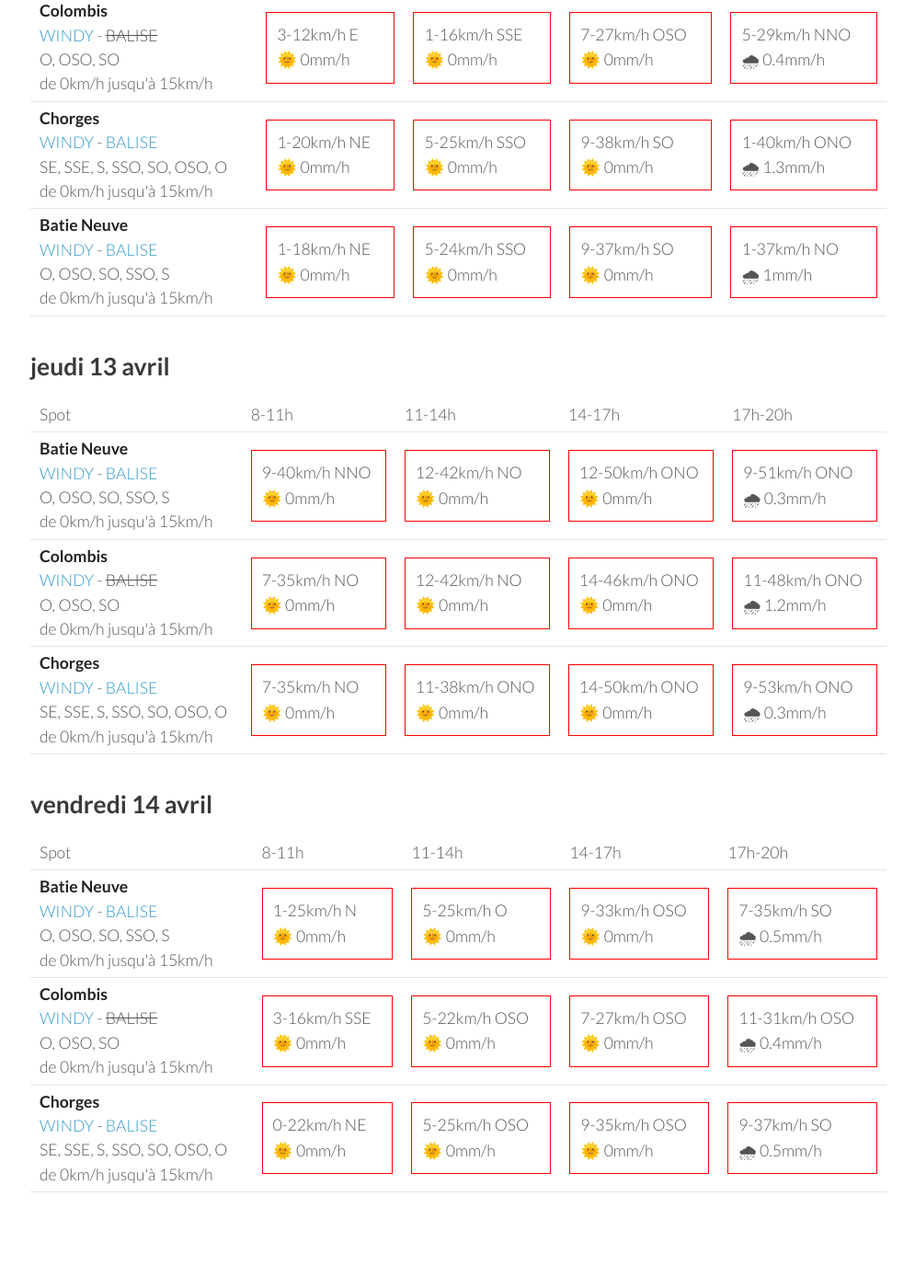
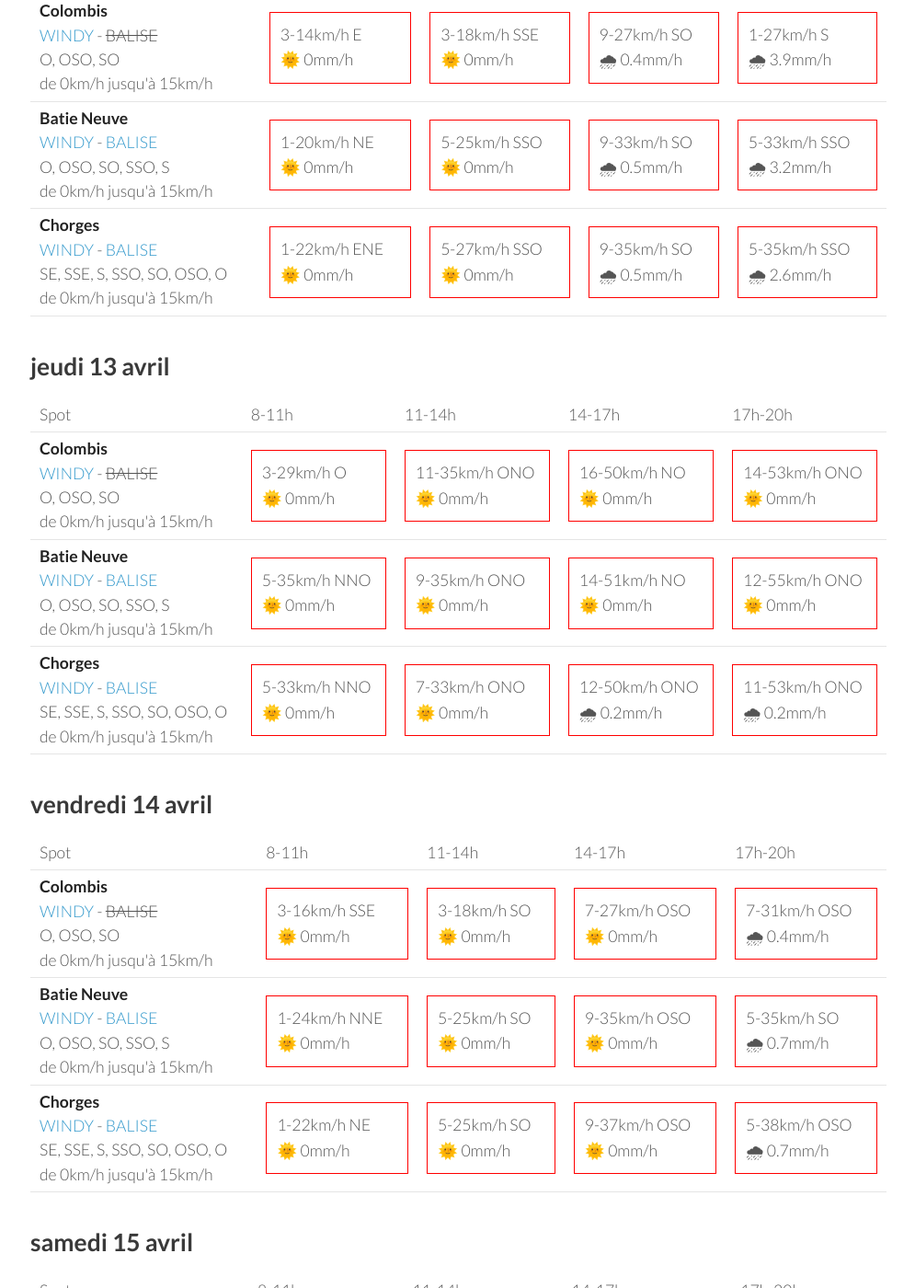
Before and after one commit to parapente-dans-le-nord/parapente-dans-le-nord.github.io, a Jekyll site: the page built from saint_andre.markdown, in a window 1280 px wide and 1400 px high, scrolled down 1325 px. Shown: the whole window at 92% size, without its empty margins (25-1020 px from the left). Built offline with Jekyll 4.4.1, drawn with Linux system fonts in a browser that asks for light colours; some of the changed text lies outside the part shown.

Commit message:
update index.markdown

```diff
--- a/saint_andre.markdown
+++ b/saint_andre.markdown
@@ -22,33 +22,30 @@ page mise à jour le lundi 10 avril 06:36
       <td>17h-20h</td>
     </tr>
 <tr>
+        <td><strong>Batie Neuve</strong><br><a href="https://windy.com/44.584/6.236?44.559,6.262,10,m:eTtagly">WINDY</a> - <span class=""><a href="https://www.openwindmap.org/PP554">BALISE</a> </span><br> <span class="vent-favorable">O, OSO, SO, SSO, S</span><br><span class="force-vent">de 0km/h jusqu'à 15km/h</span> </td>
+
+            <td><div class="not-flyable"><p>0-0km/h NA</p><p>🌧️ 0mm/h</p></div></td>
+            <td><div class="flyable"><p>5-12km/h S</p><p>🌞 0mm/h</p></div></td>
+            <td><div class="not-flyable"><p>11-24km/h SSO</p><p>🌞 0mm/h</p></div></td>
+            <td><div class="not-flyable"><p>9-24km/h SO</p><p>🌞 0mm/h</p></div></td>
+
+    </tr>
+<tr>
         <td><strong>Chorges</strong><br><a href="https://windy.com/44.578/6.280?44.559,6.262,10">WINDY</a> - <span class=""><a href="https://www.openwindmap.org/PP554">BALISE</a> </span><br> <span class="vent-favorable">SE, SSE, S, SSO, SO, OSO, O</span><br><span class="force-vent">de 0km/h jusqu'à 15km/h</span> </td>
 
-            <td><div class="not-flyable"><p>1-5km/h NNE</p><p>🌞 0mm/h</p></div></td>
-            <td><div class="flyable"><p>7-12km/h SO</p><p>🌞 0mm/h</p></div></td>
-            <td><div class="not-flyable"><p>12-25km/h SO</p><p>🌞 0mm/h</p></div></td>
-            <td><div class="not-flyable"><p>9-22km/h OSO</p><p>🌞 0mm/h</p></div></td>
-
+            <td><div class="not-flyable"><p>0-0km/h NA</p><p>🌧️ 0mm/h</p></div></td>
+            <td><div class="flyable"><p>5-9km/h SSO</p><p>🌞 0mm/h</p></div></td>
+            <td><div class="not-flyable"><p>11-22km/h OSO</p><p>🌞 0mm/h</p></div></td>
+            <td><div class="not-flyable"><p>9-20km/h SO</p><p>🌞 0mm/h</p></div></td>
 
     </tr>
 <tr>
         <td><strong>Colombis</strong><br><a href="https://windy.com/44.494/6.216?44.559,6.262,10">WINDY</a> - <span class="no-balise"> BALISE </span><br> <span class="vent-favorable">O, OSO, SO</span><br><span class="force-vent">de 0km/h jusqu'à 15km/h</span> </td>
 
-            <td><div class="not-flyable"><p>3-7km/h NNE</p><p>🌞 0mm/h</p></div></td>
-            <td><div class="not-flyable"><p>7-18km/h OSO</p><p>🌞 0mm/h</p></div></td>
-            <td><div class="not-flyable"><p>11-25km/h OSO</p><p>🌞 0mm/h</p></div></td>
-            <td><div class="not-flyable"><p>9-24km/h OSO</p><p>🌞 0mm/h</p></div></td>
-
-
-    </tr>
-<tr>
-        <td><strong>Batie Neuve</strong><br><a href="https://windy.com/44.584/6.236?44.559,6.262,10,m:eTtagly">WINDY</a> - <span class=""><a href="https://www.openwindmap.org/PP554">BALISE</a> </span><br> <span class="vent-favorable">O, OSO, SO, SSO, S</span><br><span class="force-vent">de 0km/h jusqu'à 15km/h</span> </td>
-
-            <td><div class="not-flyable"><p>5-7km/h NE</p><p>🌞 0mm/h</p></div></td>
-            <td><div class="not-flyable"><p>7-16km/h SO</p><p>🌞 0mm/h</p></div></td>
-            <td><div class="not-flyable"><p>11-27km/h OSO</p><p>🌞 0mm/h</p></div></td>
-            <td><div class="not-flyable"><p>7-22km/h O</p><p>🌞 0mm/h</p></div></td>
-
+            <td><div class="not-flyable"><p>0-0km/h NA</p><p>🌧️ 0mm/h</p></div></td>
+            <td><div class="not-flyable"><p>3-11km/h SSE</p><p>🌞 0mm/h</p></div></td>
+            <td><div class="not-flyable"><p>9-25km/h OSO</p><p>🌞 0mm/h</p></div></td>
+            <td><div class="not-flyable"><p>9-24km/h SO</p><p>🌞 0mm/h</p></div></td>
 
     </tr>
 
@@ -70,30 +67,30 @@ page mise à jour le lundi 10 avril 06:36
 <tr>
         <td><strong>Colombis</strong><br><a href="https://windy.com/44.494/6.216?44.559,6.262,10">WINDY</a> - <span class="no-balise"> BALISE </span><br> <span class="vent-favorable">O, OSO, SO</span><br><span class="force-vent">de 0km/h jusqu'à 15km/h</span> </td>
 
-            <td><div class="not-flyable"><p>5-12km/h NO</p><p>🌞 0mm/h</p></div></td>
+            <td><div class="not-flyable"><p>5-11km/h ONO</p><p>🌞 0mm/h</p></div></td>
             <td><div class="flyable"><p>5-14km/h O</p><p>🌞 0mm/h</p></div></td>
-            <td><div class="not-flyable"><p>9-24km/h NO</p><p>🌞 0mm/h</p></div></td>
-            <td><div class="not-flyable"><p>7-24km/h NO</p><p>🌞 0mm/h</p></div></td>
+            <td><div class="not-flyable"><p>9-25km/h NO</p><p>🌞 0mm/h</p></div></td>
+            <td><div class="not-flyable"><p>11-33km/h NO</p><p>🌞 0mm/h</p></div></td>
+
+
+    </tr>
+<tr>
+        <td><strong>Batie Neuve</strong><br><a href="https://windy.com/44.584/6.236?44.559,6.262,10,m:eTtagly">WINDY</a> - <span class=""><a href="https://www.openwindmap.org/PP554">BALISE</a> </span><br> <span class="vent-favorable">O, OSO, SO, SSO, S</span><br><span class="force-vent">de 0km/h jusqu'à 15km/h</span> </td>
+
+            <td><div class="not-flyable"><p>5-14km/h NO</p><p>🌞 0mm/h</p></div></td>
+            <td><div class="not-flyable"><p>9-25km/h O</p><p>🌞 0mm/h</p></div></td>
+            <td><div class="not-flyable"><p>18-48km/h NO</p><p>🌞 0mm/h</p></div></td>
+            <td><div class="not-flyable"><p>16-42km/h NNO</p><p>🌞 0mm/h</p></div></td>
 
 
     </tr>
 <tr>
         <td><strong>Chorges</strong><br><a href="https://windy.com/44.578/6.280?44.559,6.262,10">WINDY</a> - <span class=""><a href="https://www.openwindmap.org/PP554">BALISE</a> </span><br> <span class="vent-favorable">SE, SSE, S, SSO, SO, OSO, O</span><br><span class="force-vent">de 0km/h jusqu'à 15km/h</span> </td>
 
-            <td><div class="flyable"><p>1-12km/h OSO</p><p>🌞 0mm/h</p></div></td>
-            <td><div class="not-flyable"><p>7-25km/h O</p><p>🌞 0mm/h</p></div></td>
-            <td><div class="not-flyable"><p>14-35km/h ONO</p><p>🌞 0mm/h</p></div></td>
-            <td><div class="not-flyable"><p>12-33km/h NO</p><p>🌞 0mm/h</p></div></td>
-
-
-    </tr>
-<tr>
-        <td><strong>Batie Neuve</strong><br><a href="https://windy.com/44.584/6.236?44.559,6.262,10,m:eTtagly">WINDY</a> - <span class=""><a href="https://www.openwindmap.org/PP554">BALISE</a> </span><br> <span class="vent-favorable">O, OSO, SO, SSO, S</span><br><span class="force-vent">de 0km/h jusqu'à 15km/h</span> </td>
-
-            <td><div class="not-flyable"><p>9-27km/h NO</p><p>🌞 0mm/h</p></div></td>
-            <td><div class="not-flyable"><p>12-38km/h NO</p><p>🌞 0mm/h</p></div></td>
-            <td><div class="not-flyable"><p>14-40km/h NO</p><p>🌞 0mm/h</p></div></td>
-            <td><div class="not-flyable"><p>14-37km/h NO</p><p>🌞 0mm/h</p></div></td>
+            <td><div class="not-flyable"><p>3-12km/h ONO</p><p>🌞 0mm/h</p></div></td>
+            <td><div class="not-flyable"><p>9-22km/h OSO</p><p>🌞 0mm/h</p></div></td>
+            <td><div class="not-flyable"><p>18-40km/h NO</p><p>🌞 0mm/h</p></div></td>
+            <td><div class="not-flyable"><p>16-35km/h NNO</p><p>🌞 0mm/h</p></div></td>
 
 
     </tr>
@@ -116,30 +113,30 @@ page mise à jour le lundi 10 avril 06:36
 <tr>
         <td><strong>Colombis</strong><br><a href="https://windy.com/44.494/6.216?44.559,6.262,10">WINDY</a> - <span class="no-balise"> BALISE </span><br> <span class="vent-favorable">O, OSO, SO</span><br><span class="force-vent">de 0km/h jusqu'à 15km/h</span> </td>
 
-            <td><div class="not-flyable"><p>3-12km/h E</p><p>🌞 0mm/h</p></div></td>
-            <td><div class="not-flyable"><p>1-16km/h SSE</p><p>🌞 0mm/h</p></div></td>
-            <td><div class="not-flyable"><p>7-27km/h OSO</p><p>🌞 0mm/h</p></div></td>
-            <td><div class="not-flyable"><p>5-29km/h NNO</p><p>🌧 0.4mm/h</p></div></td>
+            <td><div class="not-flyable"><p>3-14km/h E</p><p>🌞 0mm/h</p></div></td>
+            <td><div class="not-flyable"><p>3-18km/h SSE</p><p>🌞 0mm/h</p></div></td>
+            <td><div class="not-flyable"><p>9-27km/h SO</p><p>🌧 0.4mm/h</p></div></td>
+            <td><div class="not-flyable"><p>1-27km/h S</p><p>🌧 3.9mm/h</p></div></td>
+
+
+    </tr>
+<tr>
+        <td><strong>Batie Neuve</strong><br><a href="https://windy.com/44.584/6.236?44.559,6.262,10,m:eTtagly">WINDY</a> - <span class=""><a href="https://www.openwindmap.org/PP554">BALISE</a> </span><br> <span class="vent-favorable">O, OSO, SO, SSO, S</span><br><span class="force-vent">de 0km/h jusqu'à 15km/h</span> </td>
+
+            <td><div class="not-flyable"><p>1-20km/h NE</p><p>🌞 0mm/h</p></div></td>
+            <td><div class="not-flyable"><p>5-25km/h SSO</p><p>🌞 0mm/h</p></div></td>
+            <td><div class="not-flyable"><p>9-33km/h SO</p><p>🌧 0.5mm/h</p></div></td>
+            <td><div class="not-flyable"><p>5-33km/h SSO</p><p>🌧 3.2mm/h</p></div></td>
 
 
     </tr>
 <tr>
         <td><strong>Chorges</strong><br><a href="https://windy.com/44.578/6.280?44.559,6.262,10">WINDY</a> - <span class=""><a href="https://www.openwindmap.org/PP554">BALISE</a> </span><br> <span class="vent-favorable">SE, SSE, S, SSO, SO, OSO, O</span><br><span class="force-vent">de 0km/h jusqu'à 15km/h</span> </td>
 
-            <td><div class="not-flyable"><p>1-20km/h NE</p><p>🌞 0mm/h</p></div></td>
-            <td><div class="not-flyable"><p>5-25km/h SSO</p><p>🌞 0mm/h</p></div></td>
-            <td><div class="not-flyable"><p>9-38km/h SO</p><p>🌞 0mm/h</p></div></td>
-            <td><div class="not-flyable"><p>1-40km/h ONO</p><p>🌧 1.3mm/h</p></div></td>
-
-
-    </tr>
-<tr>
-        <td><strong>Batie Neuve</strong><br><a href="https://windy.com/44.584/6.236?44.559,6.262,10,m:eTtagly">WINDY</a> - <span class=""><a href="https://www.openwindmap.org/PP554">BALISE</a> </span><br> <span class="vent-favorable">O, OSO, SO, SSO, S</span><br><span class="force-vent">de 0km/h jusqu'à 15km/h</span> </td>
-
-            <td><div class="not-flyable"><p>1-18km/h NE</p><p>🌞 0mm/h</p></div></td>
-            <td><div class="not-flyable"><p>5-24km/h SSO</p><p>🌞 0mm/h</p></div></td>
-            <td><div class="not-flyable"><p>9-37km/h SO</p><p>🌞 0mm/h</p></div></td>
-            <td><div class="not-flyable"><p>1-37km/h NO</p><p>🌧 1mm/h</p></div></td>
+            <td><div class="not-flyable"><p>1-22km/h ENE</p><p>🌞 0mm/h</p></div></td>
+            <td><div class="not-flyable"><p>5-27km/h SSO</p><p>🌞 0mm/h</p></div></td>
+            <td><div class="not-flyable"><p>9-35km/h SO</p><p>🌧 0.5mm/h</p></div></td>
+            <td><div class="not-flyable"><p>5-35km/h SSO</p><p>🌧 2.6mm/h</p></div></td>
 
 
     </tr>
@@ -160,32 +157,32 @@ page mise à jour le lundi 10 avril 06:36
       <td>17h-20h</td>
     </tr>
 <tr>
-        <td><strong>Batie Neuve</strong><br><a href="https://windy.com/44.584/6.236?44.559,6.262,10,m:eTtagly">WINDY</a> - <span class=""><a href="https://www.openwindmap.org/PP554">BALISE</a> </span><br> <span class="vent-favorable">O, OSO, SO, SSO, S</span><br><span class="force-vent">de 0km/h jusqu'à 15km/h</span> </td>
+        <td><strong>Colombis</strong><br><a href="https://windy.com/44.494/6.216?44.559,6.262,10">WINDY</a> - <span class="no-balise"> BALISE </span><br> <span class="vent-favorable">O, OSO, SO</span><br><span class="force-vent">de 0km/h jusqu'à 15km/h</span> </td>
 
-            <td><div class="not-flyable"><p>9-40km/h NNO</p><p>🌞 0mm/h</p></div></td>
-            <td><div class="not-flyable"><p>12-42km/h NO</p><p>🌞 0mm/h</p></div></td>
-            <td><div class="not-flyable"><p>12-50km/h ONO</p><p>🌞 0mm/h</p></div></td>
-            <td><div class="not-flyable"><p>9-51km/h ONO</p><p>🌧 0.3mm/h</p></div></td>
+            <td><div class="not-flyable"><p>3-29km/h O</p><p>🌞 0mm/h</p></div></td>
+            <td><div class="not-flyable"><p>11-35km/h ONO</p><p>🌞 0mm/h</p></div></td>
+            <td><div class="not-flyable"><p>16-50km/h NO</p><p>🌞 0mm/h</p></div></td>
+            <td><div class="not-flyable"><p>14-53km/h ONO</p><p>🌞 0mm/h</p></div></td>
 
 
     </tr>
 <tr>
-        <td><strong>Colombis</strong><br><a href="https://windy.com/44.494/6.216?44.559,6.262,10">WINDY</a> - <span class="no-balise"> BALISE </span><br> <span class="vent-favorable">O, OSO, SO</span><br><span class="force-vent">de 0km/h jusqu'à 15km/h</span> </td>
+        <td><strong>Batie Neuve</strong><br><a href="https://windy.com/44.584/6.236?44.559,6.262,10,m:eTtagly">WINDY</a> - <span class=""><a href="https://www.openwindmap.org/PP554">BALISE</a> </span><br> <span class="vent-favorable">O, OSO, SO, SSO, S</span><br><span class="force-vent">de 0km/h jusqu'à 15km/h</span> </td>
 
-            <td><div class="not-flyable"><p>7-35km/h NO</p><p>🌞 0mm/h</p></div></td>
-            <td><div class="not-flyable"><p>12-42km/h NO</p><p>🌞 0mm/h</p></div></td>
-            <td><div class="not-flyable"><p>14-46km/h ONO</p><p>🌞 0mm/h</p></div></td>
-            <td><div class="not-flyable"><p>11-48km/h ONO</p><p>🌧 1.2mm/h</p></div></td>
+            <td><div class="not-flyable"><p>5-35km/h NNO</p><p>🌞 0mm/h</p></div></td>
+            <td><div class="not-flyable"><p>9-35km/h ONO</p><p>🌞 0mm/h</p></div></td>
+            <td><div class="not-flyable"><p>14-51km/h NO</p><p>🌞 0mm/h</p></div></td>
+            <td><div class="not-flyable"><p>12-55km/h ONO</p><p>🌞 0mm/h</p></div></td>
 
 
     </tr>
 <tr>
         <td><strong>Chorges</strong><br><a href="https://windy.com/44.578/6.280?44.559,6.262,10">WINDY</a> - <span class=""><a href="https://www.openwindmap.org/PP554">BALISE</a> </span><br> <span class="vent-favorable">SE, SSE, S, SSO, SO, OSO, O</span><br><span class="force-vent">de 0km/h jusqu'à 15km/h</span> </td>
 
-            <td><div class="not-flyable"><p>7-35km/h NO</p><p>🌞 0mm/h</p></div></td>
-            <td><div class="not-flyable"><p>11-38km/h ONO</p><p>🌞 0mm/h</p></div></td>
-            <td><div class="not-flyable"><p>14-50km/h ONO</p><p>🌞 0mm/h</p></div></td>
-            <td><div class="not-flyable"><p>9-53km/h ONO</p><p>🌧 0.3mm/h</p></div></td>
+            <td><div class="not-flyable"><p>5-33km/h NNO</p><p>🌞 0mm/h</p></div></td>
+            <td><div class="not-flyable"><p>7-33km/h ONO</p><p>🌞 0mm/h</p></div></td>
+            <td><div class="not-flyable"><p>12-50km/h ONO</p><p>🌧 0.2mm/h</p></div></td>
+            <td><div class="not-flyable"><p>11-53km/h ONO</p><p>🌧 0.2mm/h</p></div></td>
 
 
     </tr>
@@ -206,32 +203,32 @@ page mise à jour le lundi 10 avril 06:36
       <td>17h-20h</td>
     </tr>
 <tr>
-        <td><strong>Batie Neuve</strong><br><a href="https://windy.com/44.584/6.236?44.559,6.262,10,m:eTtagly">WINDY</a> - <span class=""><a href="https://www.openwindmap.org/PP554">BALISE</a> </span><br> <span class="vent-favorable">O, OSO, SO, SSO, S</span><br><span class="force-vent">de 0km/h jusqu'à 15km/h</span> </td>
+        <td><strong>Colombis</strong><br><a href="https://windy.com/44.494/6.216?44.559,6.262,10">WINDY</a> - <span class="no-balise"> BALISE </span><br> <span class="vent-favorable">O, OSO, SO</span><br><span class="force-vent">de 0km/h jusqu'à 15km/h</span> </td>
 
-            <td><div class="not-flyable"><p>1-25km/h N</p><p>🌞 0mm/h</p></div></td>
-            <td><div class="not-flyable"><p>5-25km/h O</p><p>🌞 0mm/h</p></div></td>
-            <td><div class="not-flyable"><p>9-33km/h OSO</p><p>🌞 0mm/h</p></div></td>
-            <td><div class="not-flyable"><p>7-35km/h SO</p><p>🌧 0.5mm/h</p></div></td>
+            <td><div class="not-flyable"><p>3-16km/h SSE</p><p>🌞 0mm/h</p></div></td>
+            <td><div class="not-flyable"><p>3-18km/h SO</p><p>🌞 0mm/h</p></div></td>
+            <td><div class="not-flyable"><p>7-27km/h OSO</p><p>🌞 0mm/h</p></div></td>
+            <td><div class="not-flyable"><p>7-31km/h OSO</p><p>🌧 0.4mm/h</p></div></td>
 
 
     </tr>
 <tr>
-        <td><strong>Colombis</strong><br><a href="https://windy.com/44.494/6.216?44.559,6.262,10">WINDY</a> - <span class="no-balise"> BALISE </span><br> <span class="vent-favorable">O, OSO, SO</span><br><span class="force-vent">de 0km/h jusqu'à 15km/h</span> </td>
+        <td><strong>Batie Neuve</strong><br><a href="https://windy.com/44.584/6.236?44.559,6.262,10,m:eTtagly">WINDY</a> - <span class=""><a href="https://www.openwindmap.org/PP554">BALISE</a> </span><br> <span class="vent-favorable">O, OSO, SO, SSO, S</span><br><span class="force-vent">de 0km/h jusqu'à 15km/h</span> </td>
 
-            <td><div class="not-flyable"><p>3-16km/h SSE</p><p>🌞 0mm/h</p></div></td>
-            <td><div class="not-flyable"><p>5-22km/h OSO</p><p>🌞 0mm/h</p></div></td>
-            <td><div class="not-flyable"><p>7-27km/h OSO</p><p>🌞 0mm/h</p></div></td>
-            <td><div class="not-flyable"><p>11-31km/h OSO</p><p>🌧 0.4mm/h</p></div></td>
+            <td><div class="not-flyable"><p>1-24km/h NNE</p><p>🌞 0mm/h</p></div></td>
+            <td><div class="not-flyable"><p>5-25km/h SO</p><p>🌞 0mm/h</p></div></td>
+            <td><div class="not-flyable"><p>9-35km/h OSO</p><p>🌞 0mm/h</p></div></td>
+            <td><div class="not-flyable"><p>5-35km/h SO</p><p>🌧 0.7mm/h</p></div></td>
 
 
     </tr>
 <tr>
         <td><strong>Chorges</strong><br><a href="https://windy.com/44.578/6.280?44.559,6.262,10">WINDY</a> - <span class=""><a href="https://www.openwindmap.org/PP554">BALISE</a> </span><br> <span class="vent-favorable">SE, SSE, S, SSO, SO, OSO, O</span><br><span class="force-vent">de 0km/h jusqu'à 15km/h</span> </td>
 
-            <td><div class="not-flyable"><p>0-22km/h NE</p><p>🌞 0mm/h</p></div></td>
-            <td><div class="not-flyable"><p>5-25km/h OSO</p><p>🌞 0mm/h</p></div></td>
-            <td><div class="not-flyable"><p>9-35km/h OSO</p><p>🌞 0mm/h</p></div></td>
-            <td><div class="not-flyable"><p>9-37km/h SO</p><p>🌧 0.5mm/h</p></div></td>
+            <td><div class="not-flyable"><p>1-22km/h NE</p><p>🌞 0mm/h</p></div></td>
+            <td><div class="not-flyable"><p>5-25km/h SO</p><p>🌞 0mm/h</p></div></td>
+            <td><div class="not-flyable"><p>9-37km/h OSO</p><p>🌞 0mm/h</p></div></td>
+            <td><div class="not-flyable"><p>5-38km/h OSO</p><p>🌧 0.7mm/h</p></div></td>
 
 
     </tr>
@@ -239,3 +236,49 @@ page mise à jour le lundi 10 avril 06:36
 </tbody>
 </table>
 {:/}
+## samedi 15 avril
+
+{::nomarkdown}
+<table>
+  <tbody>
+    <tr>
+      <td>Spot</td>
+      <td>8-11h</td>
+      <td>11-14h</td>
+      <td>14-17h</td>
+      <td>17h-20h</td>
+    </tr>
+<tr>
+        <td><strong>Batie Neuve</strong><br><a href="https://windy.com/44.584/6.236?44.559,6.262,10,m:eTtagly">WINDY</a> - <span class=""><a href="https://www.openwindmap.org/PP554">BALISE</a> </span><br> <span class="vent-favorable">O, OSO, SO, SSO, S</span><br><span class="force-vent">de 0km/h jusqu'à 15km/h</span> </td>
+
+            <td><div class="not-flyable"><p>3-22km/h OSO</p><p>🌧 0.2mm/h</p></div></td>
+            <td><div class="not-flyable"><p>5-27km/h ONO</p><p>🌞 0mm/h</p></div></td>
+            <td><div class="not-flyable"><p>12-44km/h NO</p><p>🌞 0mm/h</p></div></td>
+            <td><div class="not-flyable"><p>14-55km/h NO</p><p>🌞 0mm/h</p></div></td>
+
+
+    </tr>
+<tr>
+        <td><strong>Colombis</strong><br><a href="https://windy.com/44.494/6.216?44.559,6.262,10">WINDY</a> - <span class="no-balise"> BALISE </span><br> <span class="vent-favorable">O, OSO, SO</span><br><span class="force-vent">de 0km/h jusqu'à 15km/h</span> </td>
+
+            <td><div class="not-flyable"><p>5-18km/h SSO</p><p>🌞 0mm/h</p></div></td>
+            <td><div class="not-flyable"><p>7-25km/h ONO</p><p>🌞 0mm/h</p></div></td>
+            <td><div class="not-flyable"><p>14-44km/h NO</p><p>🌞 0mm/h</p></div></td>
+            <td><div class="not-flyable"><p>16-51km/h NO</p><p>🌞 0mm/h</p></div></td>
+
+
+    </tr>
+<tr>
+        <td><strong>Chorges</strong><br><a href="https://windy.com/44.578/6.280?44.559,6.262,10">WINDY</a> - <span class=""><a href="https://www.openwindmap.org/PP554">BALISE</a> </span><br> <span class="vent-favorable">SE, SSE, S, SSO, SO, OSO, O</span><br><span class="force-vent">de 0km/h jusqu'à 15km/h</span> </td>
+
+            <td><div class="not-flyable"><p>1-22km/h SO</p><p>🌧 0.2mm/h</p></div></td>
+            <td><div class="not-flyable"><p>5-24km/h O</p><p>🌞 0mm/h</p></div></td>
+            <td><div class="not-flyable"><p>11-40km/h ONO</p><p>🌞 0mm/h</p></div></td>
+            <td><div class="not-flyable"><p>12-51km/h NO</p><p>🌞 0mm/h</p></div></td>
+
+
+    </tr>
+
+</tbody>
+</table>
+{:/}
```
Also changed, not shown: other parts of saint_andre.markdown (+1 -1 lines).
